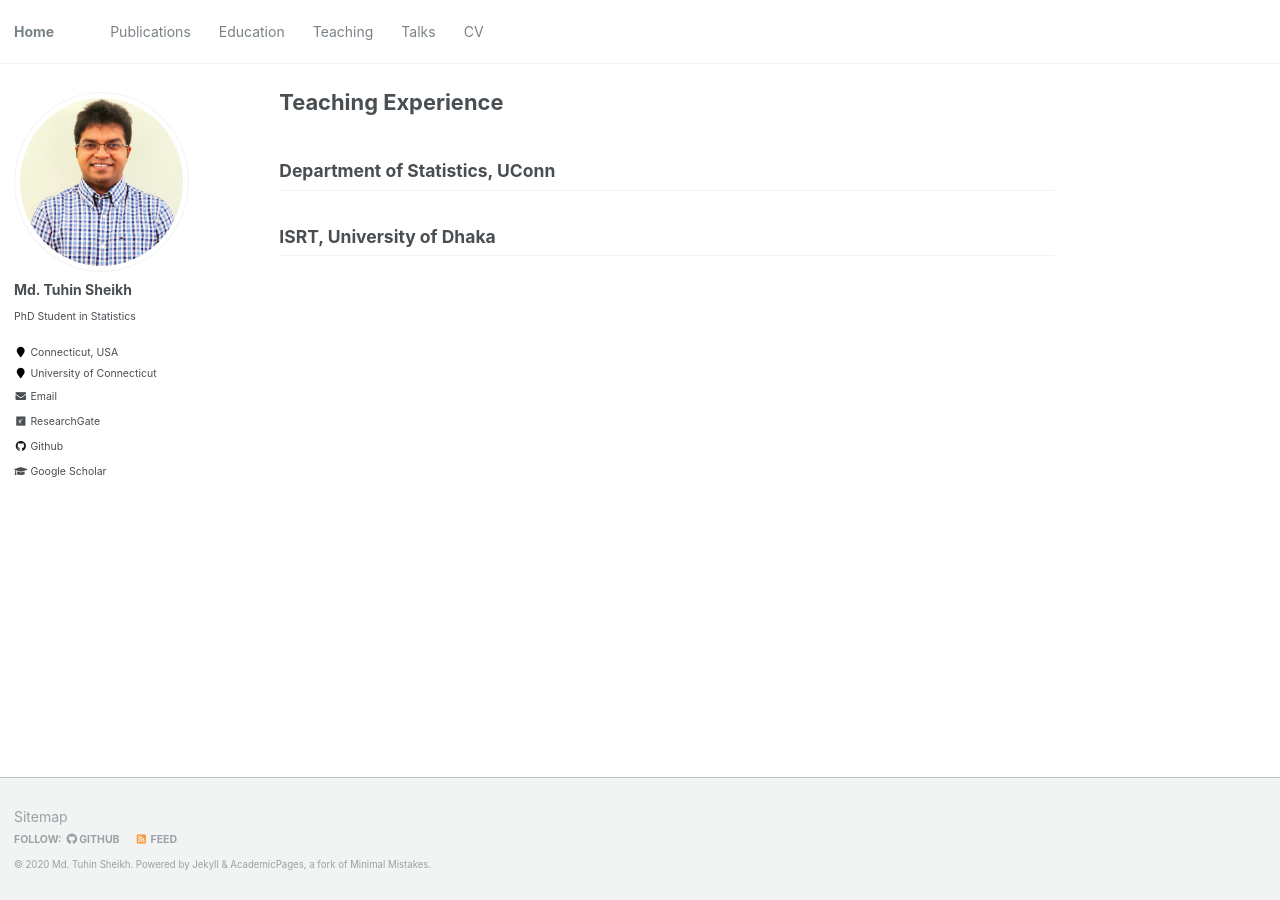
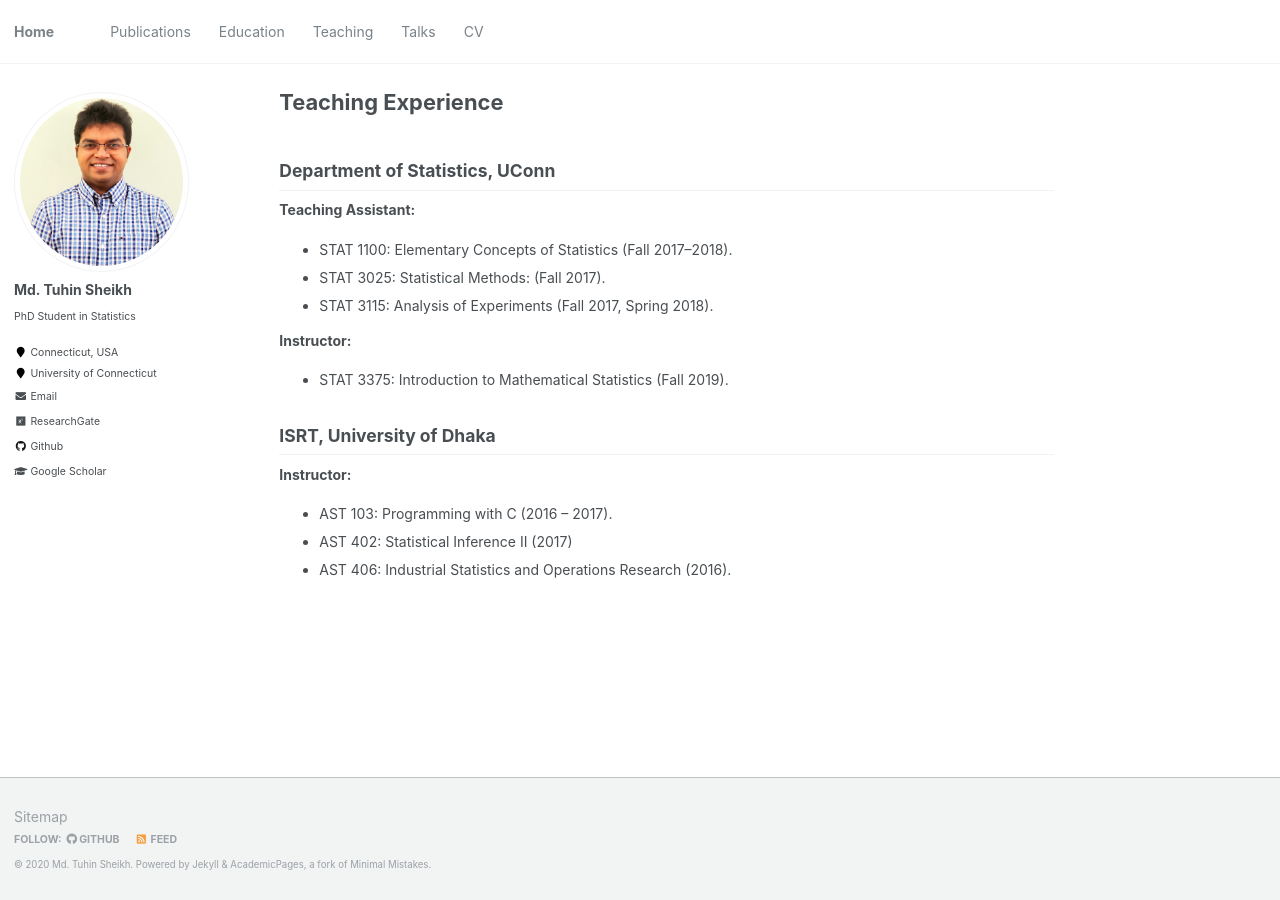
Before and after one commit to mdtuhinsheikh/mdtuhinsheikh.github.io, a Jekyll site: the page built from _pages/teaching.md, in a window 1280 px wide. Built offline with Jekyll 4.4.1, drawn with Linux system fonts in a browser that asks for light colours.

Commit message:
added teaching page

```diff
--- a/_pages/teaching.md
+++ b/_pages/teaching.md
@@ -5,6 +5,17 @@ author_profile: true
 ---
 
 ## Department of Statistics, UConn
+**Teaching Assistant:**
+* STAT 1100: Elementary Concepts of Statistics (Fall 2017--2018).
+* STAT 3025: Statistical Methods: (Fall 2017).
+* STAT 3115: Analysis of Experiments (Fall 2017, Spring 2018).
+
+**Instructor:**
+* STAT 3375: Introduction to Mathematical Statistics (Fall 2019).
 
 
 ## ISRT, University of Dhaka
+**Instructor:**
+* AST 103: Programming with C (2016 -- 2017).
+* AST 402: Statistical Inference II (2017)
+* AST 406: Industrial Statistics and Operations Research (2016).
```
